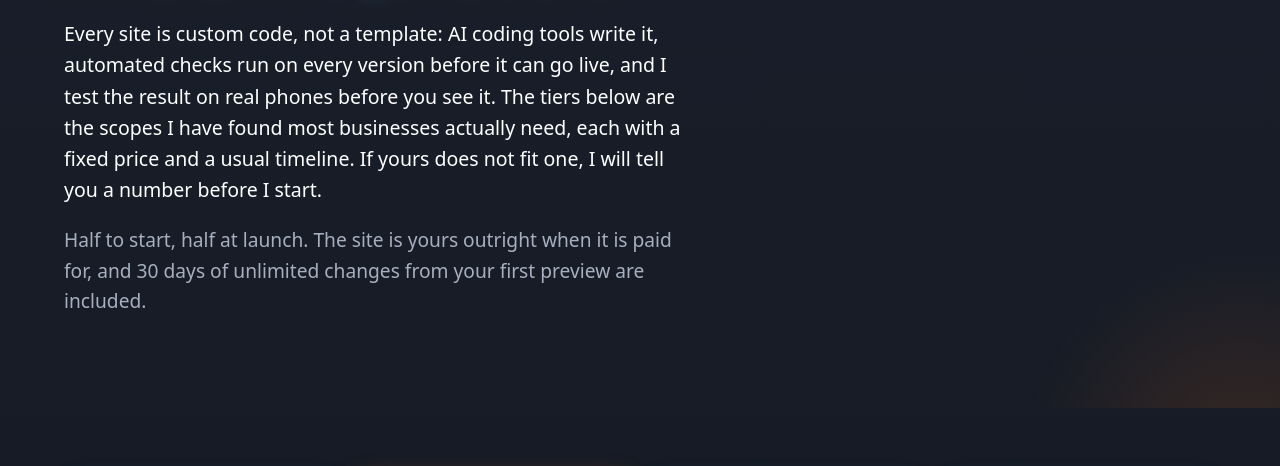
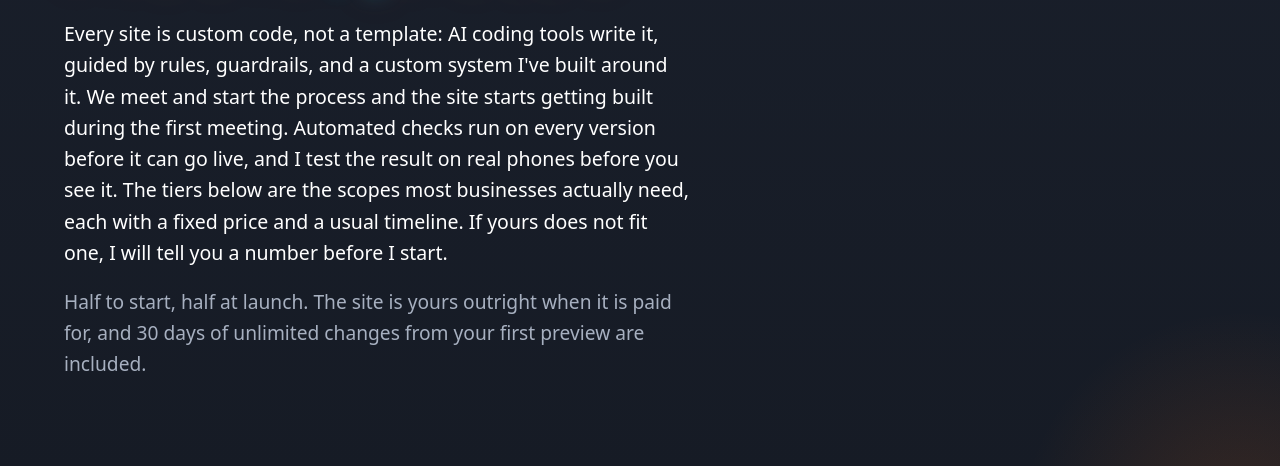
Before and after one commit to SteadfastCode/SteadfastCode, an Astro site: page /websites in a window 1280 px wide. Shown: the part 328-794 px from the top of the page. Built offline with nearby package versions, Linux system fonts and the light colour scheme; Astro itself is replaced by a stand-in of ours; a web font is replaced by a local one.

Commit message:
Revise website description to clarify custom coding process and project initiation during the first meeting

```diff
--- a/src/pages/websites.astro
+++ b/src/pages/websites.astro
@@ -15,7 +15,11 @@ const description = `Custom websites, built with AI coding tools, tested on real
       <p class="eyebrow">Websites</p>
       <h1>Fixed prices, posted. <em>Pick a tier, get a date.</em></h1>
       <p class="answer">
-        Every site is custom code, not a template: AI coding tools write it, automated checks run on every version before it can go live, and I test the result on real phones before you see it. The tiers below are the scopes I have found most businesses actually need, each with a fixed price and a usual timeline. If yours does not fit one, I will tell you a number before I start.
+        Every site is custom code, not a template: AI coding tools write it, guided by rules, guardrails, and a custom system I've built around it.
+        We meet and start the process and the site starts getting built during the first meeting.
+        Automated checks run on every version before it can go live, and I test the result on real phones before you see it.
+        The tiers below are the scopes most businesses actually need, each with a fixed price and a usual timeline.
+        If yours does not fit one, I will tell you a number before I start.
       </p>
       <p class="lede">Half to start, half at launch. The site is yours outright when it is paid for, and 30 days of unlimited changes from your first preview are included.</p>
     </div>
```
